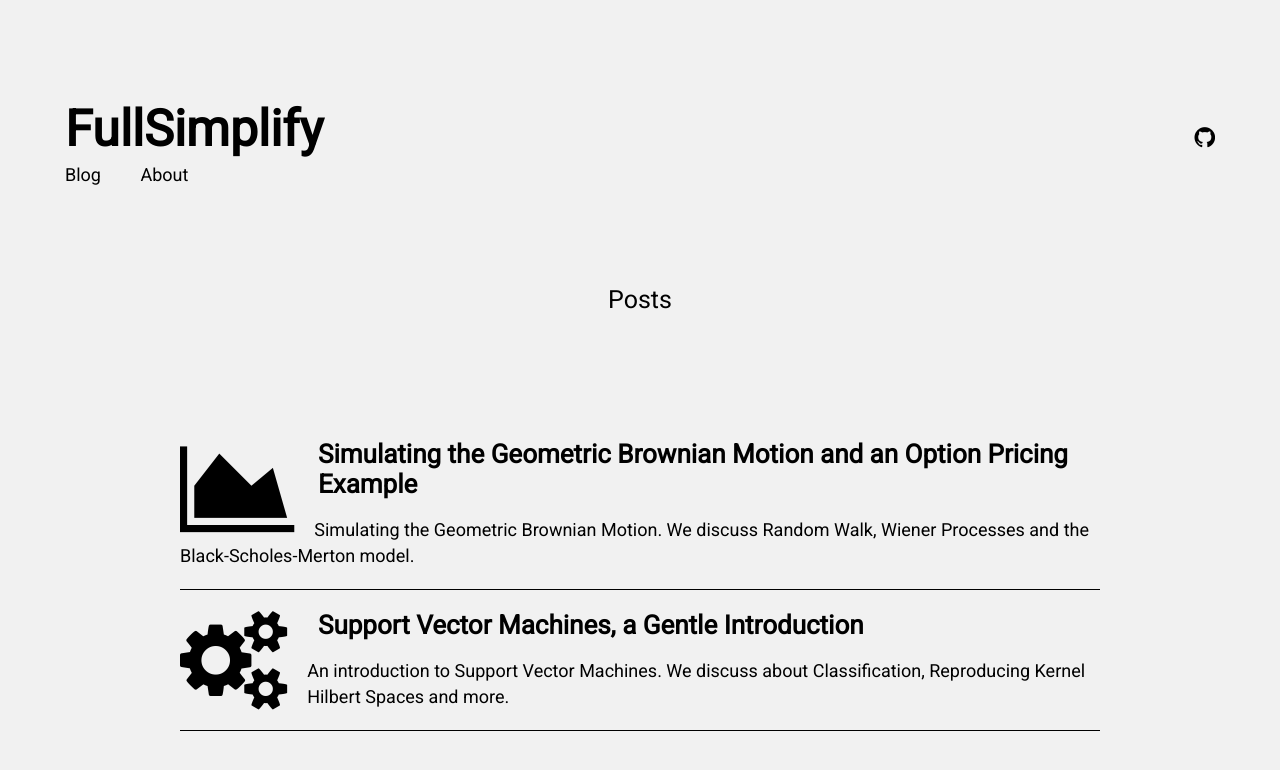
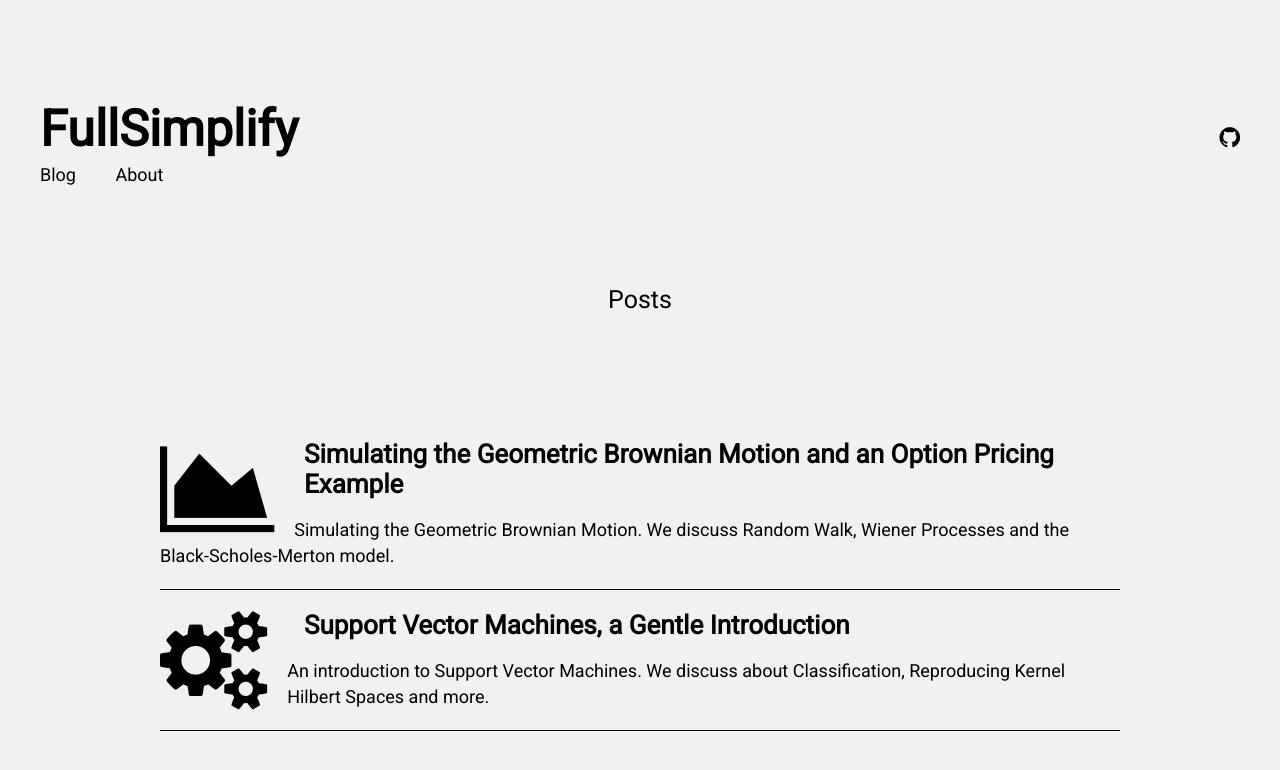
Before and after one commit to FullSimplify/FullSimplify.github.io, a Jekyll site: the page built from index.html, in a window 1280 px wide. Shown: the top 770 px of the page. Built offline with Jekyll 4.4.1, drawn with Linux system fonts in a browser that asks for light colours.

Commit message:
Update _default.scss

```diff
--- a/_sass/_default.scss
+++ b/_sass/_default.scss
@@ -97,7 +97,7 @@ strong {
 
 /* =Header */
 .wrapper {
-    max-width: 1150px;
+    max-width: 1200px;
     margin: 100px auto;
 	color: #2a2a2a;
 }
```
